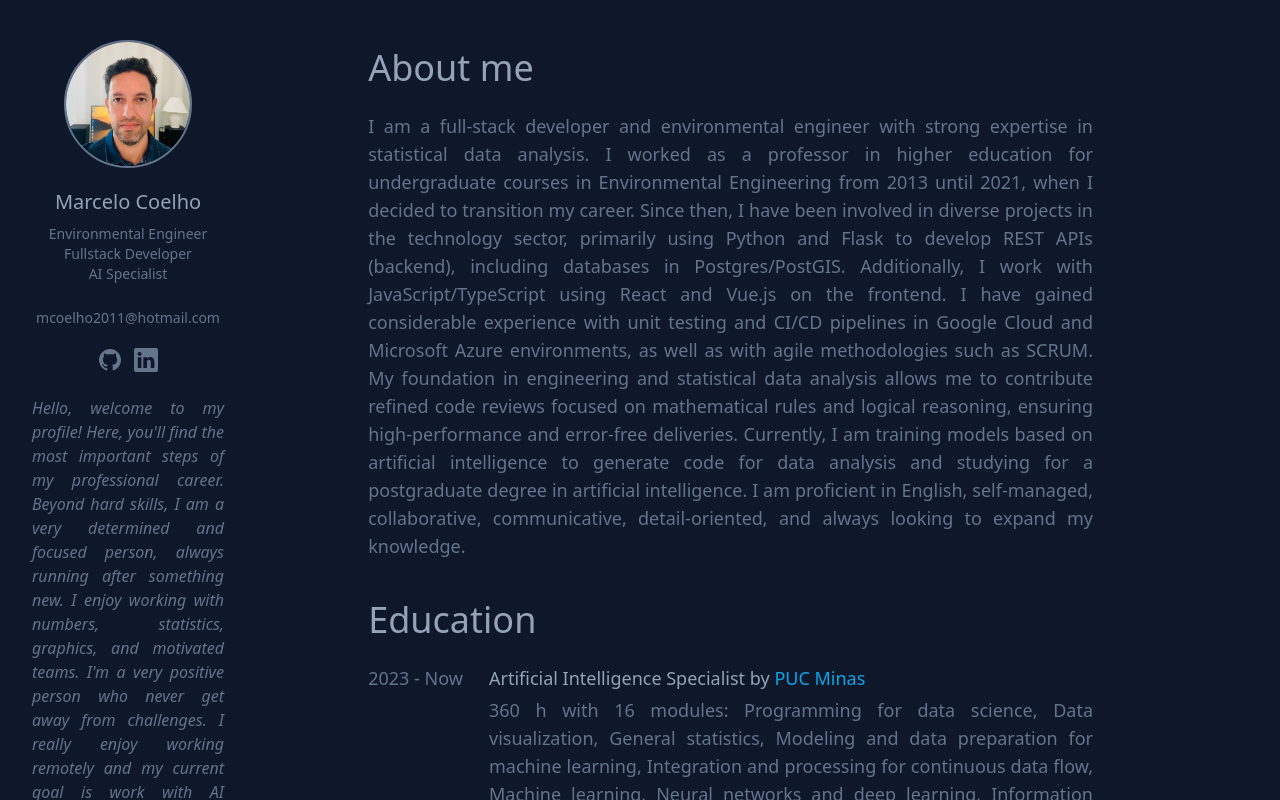
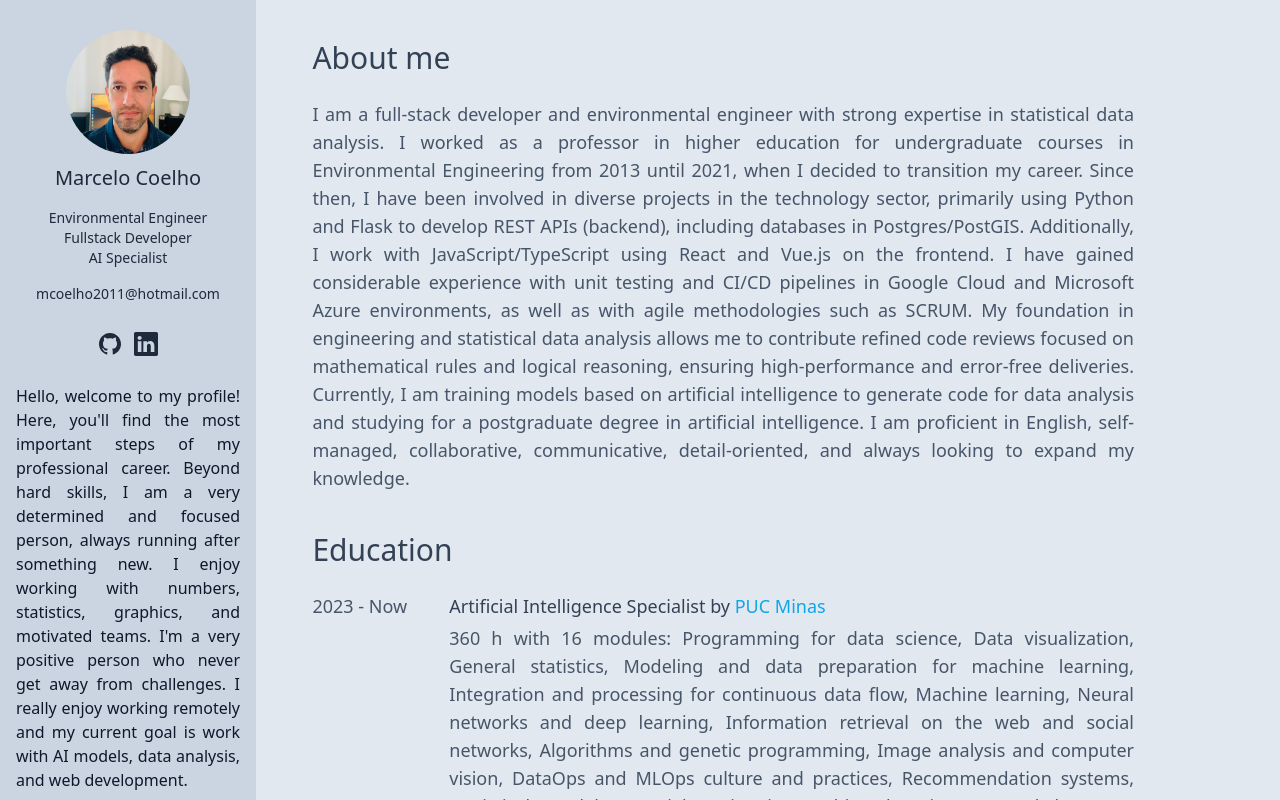
Before and after one commit to MCoelho222/self-profile, a Next.js app: page / in a window 1280 px wide. Shown: the top 800 px of the page. Built offline with nearby package versions, Linux system fonts and the light colour scheme.

Commit message:
feat: styles updated

```diff
--- a/app/globals.css
+++ b/app/globals.css
@@ -14,15 +14,15 @@
 
 /* Dark text */
 .dark-text {
-  @apply text-slate-500 text-justify;
+  @apply text-slate-600 text-justify;
 }
 
 .dark-text-sm {
-  @apply text-sm text-slate-500 text-justify;
+  @apply text-sm text-slate-600 text-justify;
 }
 /* Main text */
 .main-text {
-  @apply text-slate-400 text-justify;
+  @apply text-slate-700 text-justify font-medium;
 }
 
 /* Purple text gradient */
@@ -48,18 +48,18 @@
 
 /* Titles */
 .title {
-  @apply text-slate-400 font-normal mb-6;
+  @apply text-slate-700 font-normal mb-6;
 }
 
 /* Subtitles */
 .subtitle {
-  @apply text-blue-400;
+  @apply text-blue-600;
 }
 
 /* Big screen sizes*/
 @media (min-width: 640px) {
   .title {
-    @apply text-4xl;
+    @apply text-3xl;
   }
   .main-text {
     @apply text-lg;
--- a/app/layout.tsx
+++ b/app/layout.tsx
@@ -16,7 +16,7 @@ export default function RootLayout({
 }>) {
   return (
     <html lang="en">
-      <body className="bg-slate-900">{children}</body>
+      <body className="bg-slate-200">{children}</body>
     </html>
   );
 }
--- a/app/page.tsx
+++ b/app/page.tsx
@@ -8,21 +8,21 @@ import Info from './ui/info';
 export default function Home() {
   const { cvData } = require('./lib/cv-data.js');
   return (
-    <main className="flex flex-col justify-center min-h-screen bg-slate-900 p-4 mx-5 sm:flex-row">
-      <div className=" w-full h-full flex flex-col items-center sm:w-1/5 sm:fixed sm:top-0 sm:left-0 sm:pt-10 sm:px-8 sm:bg-slate-900">
+    <main className="w-full flex flex-col justify-center min-h-screen bg-slate-200 p-2 mx-5 sm:flex-row">
+      <div className=" w-full h-full flex flex-col items-center sm:w-1/5 sm:fixed sm:top-0 sm:left-0 sm:pt-7 sm:px-4 sm:bg-slate-300">
         <Image
-          className="h-32 w-32 rounded-full mb-5 border-2 border-solid border-slate-500 object-cover"
+          className="h-32 w-32 rounded-full mb-2 border-2 border-solid border-slate-300 object-cover"
           width={300}
           height={300}
           src="/mcoelho2024.JPEG"
           alt="Marcelo"
         />
         <Info content={cvData.info}/>
-        <div className="flex flex-row justify-center pt-6">
-          <p className="text-slate-500 text-sm sm:text-base italic text-justify">{cvData.welcome}</p>
+        <div className="flex flex-row justify-center pt-3">
+          <p className="text-slate-900 text-sm sm:text-base text-justify">{cvData.welcome}</p>
         </div>
       </div>
-      <div className="w-full pt-8 sm:w-3/4 sm:pl-[15%]">
+      <div className="w-full pt-8 sm:w-3/4 sm:pl-[10%]">
         <AboutMe title='About me' content={cvData.aboutMe} />
         <Education title="Education" content={cvData.education} />
         <Experience title="Experience" content={cvData.experience} />
--- a/app/ui/info.tsx
+++ b/app/ui/info.tsx
@@ -4,17 +4,17 @@ import { BsLinkedin } from 'react-icons/bs';
 
 const Info = ({ title, content }: InfoType) => {
     return (
-        <div className="text-slate-500 text-sm">
-            <div className=" flex flex-col items-center mb-6">
-                <p className="text-xl text-slate-400 text-justify mb-2">{content.name}</p>
+        <div className="text-slate-800 text-sm">
+            <div className=" flex flex-col items-center mb-4">
+                <p className="text-xl text-slate-800 text-justify mb-4 font-medium">{content.name}</p>
                 {content.titles.map((item) => {
                     return (
                         <p key="item">{item}</p>
                     )
                 })}
             </div>
-            <p className="mb-5">{content.email}</p>
-            <div className="text-2xl flex flex-row gap-3 justify-center">
+            <p className="mb-7">{content.email}</p>
+            <div className="text-2xl flex flex-row gap-3 justify-center mb-4">
                 <a href={content.github} target="_blank" rel="noopener noreferrer"><GrGithub /></a>
                 <a href={content.linkedin} target="_blank" rel="noopener noreferrer"><BsLinkedin /></a>
             </div>
```
